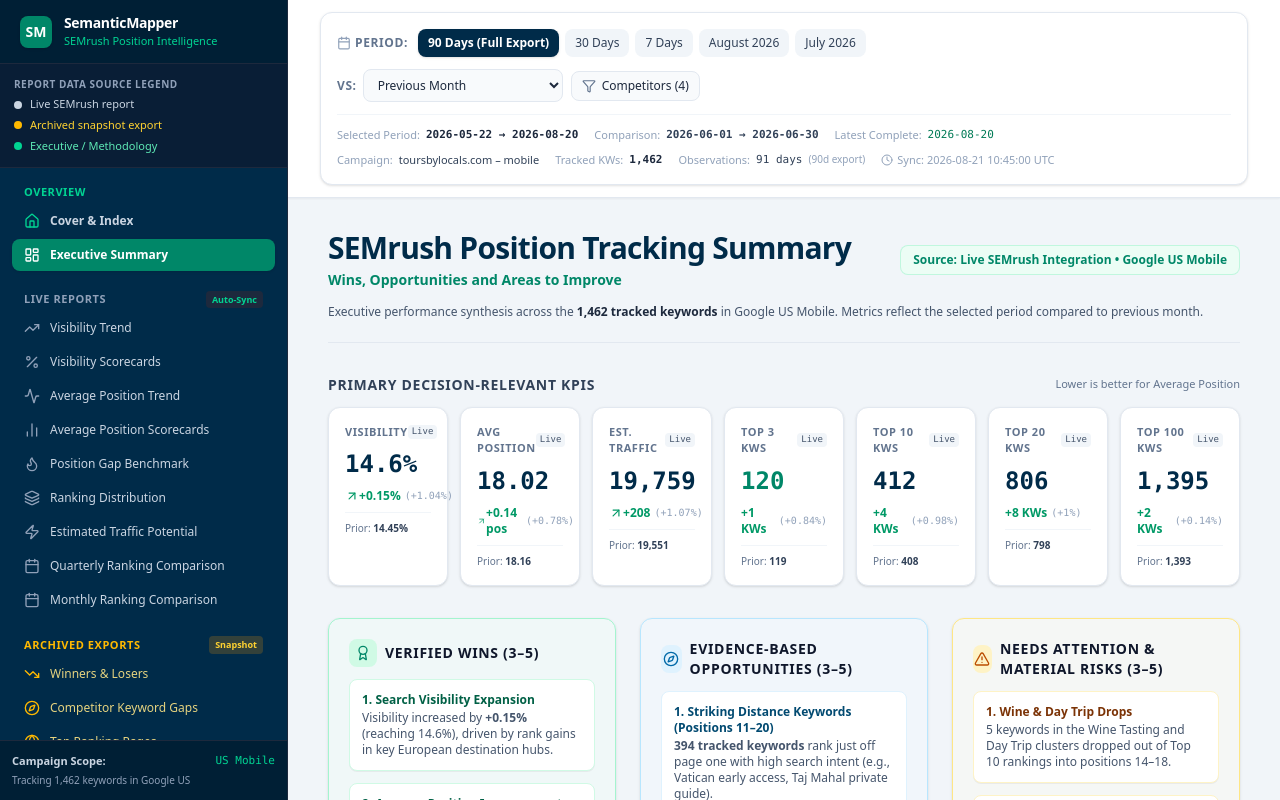
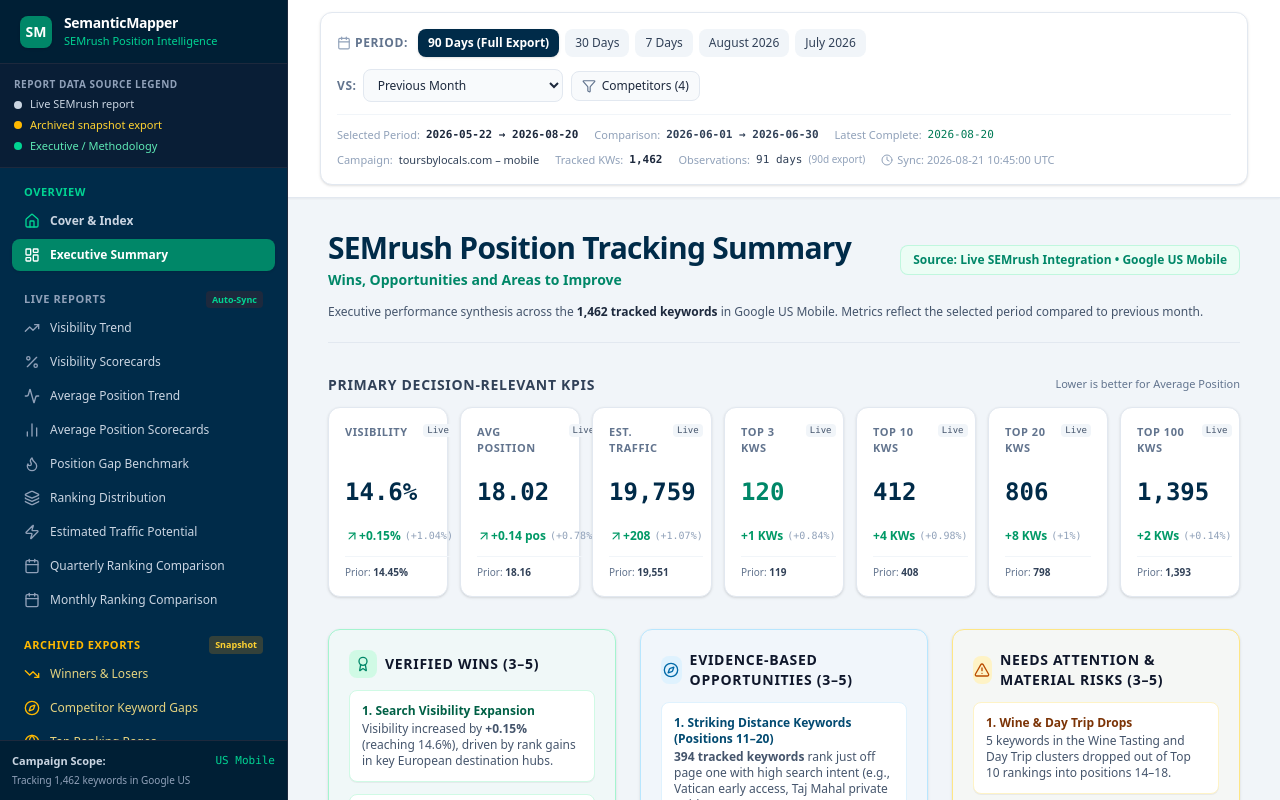
Before and after one commit to Ami55/semrush-position-analysis, a React (Vite) app: page / in a window 1280 px wide. Shown: the top 800 px of the page. Built offline with nearby package versions, Linux system fonts and the light colour scheme.

Commit message:
Add files via upload

```diff
--- a/src/components/ExecutiveSummary.tsx
+++ b/src/components/ExecutiveSummary.tsx
@@ -165,15 +165,15 @@
 
         <div className="grid grid-cols-2 gap-3 sm:grid-cols-3 lg:grid-cols-7">
           {/* KPI 1: Visibility */}
-          <div className="rounded-xl border border-slate-200 bg-white p-4 shadow-sm">
-            <div className="flex items-center justify-between text-slate-400">
+          <div className="grid min-h-[170px] grid-rows-[2.75rem_3rem_2.5rem_auto] rounded-xl border border-slate-200 bg-white p-4 shadow-sm">
+            <div className="flex items-start justify-between gap-2 text-slate-400">
               <span className="text-[11px] font-semibold uppercase tracking-wider text-slate-500">Visibility</span>
               <span className="rounded bg-slate-100 px-1 text-[9px] font-mono text-slate-600">Live</span>
             </div>
-            <div className="mt-2 flex items-baseline gap-1">
+            <div className="flex items-center gap-1">
               <span className="text-2xl font-extrabold text-[#002B49] font-mono">{tblMetrics.currentVisibility}%</span>
             </div>
-            <div className="mt-2 flex items-center gap-1 text-xs">
+            <div className="flex items-center gap-1 whitespace-nowrap text-xs">
               {tblMetrics.visibilityAbsChange >= 0 ? (
                 <span className="flex items-center font-bold text-emerald-600">
                   <ArrowUpRight className="h-3.5 w-3.5" />
@@ -187,21 +187,21 @@
               )}
               <span className="text-[10px] text-slate-400 font-mono">({tblMetrics.visibilityPctChange >= 0 ? '+' : ''}{tblMetrics.visibilityPctChange}%)</span>
             </div>
-            <div className="mt-2 border-t border-slate-100 pt-2 text-[10px] text-slate-500">
+            <div className="border-t border-slate-100 pt-2 text-[10px] text-slate-500">
               Prior: <strong className="text-slate-700">{tblMetrics.comparisonVisibility}%</strong>
             </div>
           </div>
 
           {/* KPI 2: Average Position (Lower is better!) */}
-          <div className="rounded-xl border border-slate-200 bg-white p-4 shadow-sm">
-            <div className="flex items-center justify-between text-slate-400">
+          <div className="grid min-h-[170px] grid-rows-[2.75rem_3rem_2.5rem_auto] rounded-xl border border-slate-200 bg-white p-4 shadow-sm">
+            <div className="flex items-start justify-between gap-2 text-slate-400">
               <span className="text-[11px] font-semibold uppercase tracking-wider text-slate-500">Avg Position</span>
               <span className="rounded bg-slate-100 px-1 text-[9px] font-mono text-slate-600">Live</span>
             </div>
-            <div className="mt-2 flex items-baseline gap-1">
+            <div className="flex items-center gap-1">
               <span className="text-2xl font-extrabold text-[#002B49] font-mono">{tblMetrics.currentAveragePosition}</span>
             </div>
-            <div className="mt-2 flex items-center gap-1 text-xs">
+            <div className="flex items-center gap-1 whitespace-nowrap text-xs">
               {tblMetrics.positionImprovement >= 0 ? (
                 <span className="flex items-center font-bold text-emerald-600" title="Position improved (lower number is better)">
                   <ArrowUpRight className="h-3.5 w-3.5" />
@@ -215,21 +215,21 @@
               )}
               <span className="text-[10px] text-slate-400 font-mono">({tblMetrics.positionImprovementPct >= 0 ? '+' : ''}{tblMetrics.positionImprovementPct}%)</span>
             </div>
-            <div className="mt-2 border-t border-slate-100 pt-2 text-[10px] text-slate-500">
+            <div className="border-t border-slate-100 pt-2 text-[10px] text-slate-500">
               Prior: <strong className="text-slate-700">{tblMetrics.comparisonAveragePosition}</strong>
             </div>
           </div>
 
           {/* KPI 3: Estimated Traffic */}
-          <div className="rounded-xl border border-slate-200 bg-white p-4 shadow-sm">
-            <div className="flex items-center justify-between text-slate-400">
+          <div className="grid min-h-[170px] grid-rows-[2.75rem_3rem_2.5rem_auto] rounded-xl border border-slate-200 bg-white p-4 shadow-sm">
+            <div className="flex items-start justify-between gap-2 text-slate-400">
               <span className="text-[11px] font-semibold uppercase tracking-wider text-slate-500">Est. Traffic</span>
               <span className="rounded bg-slate-100 px-1 text-[9px] font-mono text-slate-600">Live</span>
             </div>
-            <div className="mt-2 flex items-baseline gap-1">
+            <div className="flex items-center gap-1">
               <span className="text-2xl font-extrabold text-[#002B49] font-mono">{(tblMetrics.currentEstimatedTraffic ?? 0).toLocaleString()}</span>
             </div>
-            <div className="mt-2 flex items-center gap-1 text-xs">
+            <div className="flex items-center gap-1 whitespace-nowrap text-xs">
               {(tblMetrics.trafficAbsChange ?? 0) >= 0 ? (
                 <span className="flex items-center font-bold text-emerald-600">
                   <ArrowUpRight className="h-3.5 w-3.5" />
@@ -243,87 +243,87 @@
               )}
               <span className="text-[10px] text-slate-400 font-mono">({tblMetrics.trafficPctChange >= 0 ? '+' : ''}{tblMetrics.trafficPctChange}%)</span>
             </div>
-            <div className="mt-2 border-t border-slate-100 pt-2 text-[10px] text-slate-500">
+            <div className="border-t border-slate-100 pt-2 text-[10px] text-slate-500">
               Prior: <strong className="text-slate-700">{(tblMetrics.comparisonEstimatedTraffic ?? 0).toLocaleString()}</strong>
             </div>
           </div>
 
           {/* KPI 4: Top 3 */}
-          <div className="rounded-xl border border-slate-200 bg-white p-4 shadow-sm">
-            <div className="flex items-center justify-between text-slate-400">
+          <div className="grid min-h-[170px] grid-rows-[2.75rem_3rem_2.5rem_auto] rounded-xl border border-slate-200 bg-white p-4 shadow-sm">
+            <div className="flex items-start justify-between gap-2 text-slate-400">
               <span className="text-[11px] font-semibold uppercase tracking-wider text-slate-500">Top 3 KWs</span>
               <span className="rounded bg-slate-100 px-1 text-[9px] font-mono text-slate-600">Live</span>
             </div>
-            <div className="mt-2 flex items-baseline gap-1">
+            <div className="flex items-center gap-1">
               <span className="text-2xl font-extrabold text-[#008768] font-mono">{(tblMetrics.currentTop3 ?? 0).toLocaleString()}</span>
             </div>
-            <div className="mt-2 flex items-center gap-1 text-xs">
+            <div className="flex items-center gap-1 whitespace-nowrap text-xs">
               <span className={`flex items-center font-bold ${tblMetrics.top3AbsChange >= 0 ? 'text-emerald-600' : 'text-rose-600'}`}>
                 {tblMetrics.top3AbsChange >= 0 ? '+' : ''}{tblMetrics.top3AbsChange} KWs
               </span>
               <span className="text-[10px] text-slate-400 font-mono">({tblMetrics.top3PctChange >= 0 ? '+' : ''}{tblMetrics.top3PctChange}%)</span>
             </div>
-            <div className="mt-2 border-t border-slate-100 pt-2 text-[10px] text-slate-500">
+            <div className="border-t border-slate-100 pt-2 text-[10px] text-slate-500">
               Prior: <strong className="text-slate-700">{(tblMetrics.comparisonTop3 ?? 0).toLocaleString()}</strong>
             </div>
           </div>
 
           {/* KPI 5: Top 10 */}
-          <div className="rounded-xl border border-slate-200 bg-white p-4 shadow-sm">
-            <div className="flex items-center justify-between text-slate-400">
+          <div className="grid min-h-[170px] grid-rows-[2.75rem_3rem_2.5rem_auto] rounded-xl border border-slate-200 bg-white p-4 shadow-sm">
+            <div className="flex items-start justify-between gap-2 text-slate-400">
               <span className="text-[11px] font-semibold uppercase tracking-wider text-slate-500">Top 10 KWs</span>
               <span className="rounded bg-slate-100 px-1 text-[9px] font-mono text-slate-600">Live</span>
             </div>
-            <div className="mt-2 flex items-baseline gap-1">
+            <div className="flex items-center gap-1">
               <span className="text-2xl font-extrabold text-[#002B49] font-mono">{(tblMetrics.currentTop10 ?? 0).toLocaleString()}</span>
             </div>
-            <div className="mt-2 flex items-center gap-1 text-xs">
+            <div className="flex items-center gap-1 whitespace-nowrap text-xs">
               <span className={`flex items-center font-bold ${tblMetrics.top10AbsChange >= 0 ? 'text-emerald-600' : 'text-rose-600'}`}>
                 {tblMetrics.top10AbsChange >= 0 ? '+' : ''}{tblMetrics.top10AbsChange} KWs
               </span>
               <span className="text-[10px] text-slate-400 font-mono">({tblMetrics.top10PctChange >= 0 ? '+' : ''}{tblMetrics.top10PctChange}%)</span>
             </div>
-            <div className="mt-2 border-t border-slate-100 pt-2 text-[10px] text-slate-500">
+            <div className="border-t border-slate-100 pt-2 text-[10px] text-slate-500">
               Prior: <strong className="text-slate-700">{(tblMetrics.comparisonTop10 ?? 0).toLocaleString()}</strong>
             </div>
           </div>
 
           {/* KPI 6: Top 20 */}
-          <div className="rounded-xl border border-slate-200 bg-white p-4 shadow-sm">
-            <div className="flex items-center justify-between text-slate-400">
+          <div className="grid min-h-[170px] grid-rows-[2.75rem_3rem_2.5rem_auto] rounded-xl border border-slate-200 bg-white p-4 shadow-sm">
+            <div className="flex items-start justify-between gap-2 text-slate-400">
               <span className="text-[11px] font-semibold uppercase tracking-wider text-slate-500">Top 20 KWs</span>
               <span className="rounded bg-slate-100 px-1 text-[9px] font-mono text-slate-600">Live</span>
             </div>
-            <div className="mt-2 flex items-baseline gap-1">
+            <div className="flex items-center gap-1">
               <span className="text-2xl font-extrabold text-[#002B49] font-mono">{(tblMetrics.currentTop20 ?? 0).toLocaleString()}</span>
             </div>
-            <div className="mt-2 flex items-center gap-1 text-xs">
+            <div className="flex items-center gap-1 whitespace-nowrap text-xs">
               <span className={`flex items-center font-bold ${tblMetrics.top20AbsChange >= 0 ? 'text-emerald-600' : 'text-rose-600'}`}>
                 {tblMetrics.top20AbsChange >= 0 ? '+' : ''}{tblMetrics.top20AbsChange} KWs
               </span>
               <span className="text-[10px] text-slate-400 font-mono">({tblMetrics.top20PctChange >= 0 ? '+' : ''}{tblMetrics.top20PctChange}%)</span>
             </div>
-            <div className="mt-2 border-t border-slate-100 pt-2 text-[10px] text-slate-500">
+            <div className="border-t border-slate-100 pt-2 text-[10px] text-slate-500">
               Prior: <strong className="text-slate-700">{(tblMetrics.comparisonTop20 ?? 0).toLocaleString()}</strong>
             </div>
           </div>
 
           {/* KPI 7: Top 100 */}
-          <div className="rounded-xl border border-slate-200 bg-white p-4 shadow-sm">
-            <div className="flex items-center justify-between text-slate-400">
+          <div className="grid min-h-[170px] grid-rows-[2.75rem_3rem_2.5rem_auto] rounded-xl border border-slate-200 bg-white p-4 shadow-sm">
+            <div className="flex items-start justify-between gap-2 text-slate-400">
               <span className="text-[11px] font-semibold uppercase tracking-wider text-slate-500">Top 100 KWs</span>
               <span className="rounded bg-slate-100 px-1 text-[9px] font-mono text-slate-600">Live</span>
             </div>
-            <div className="mt-2 flex items-baseline gap-1">
+            <div className="flex items-center gap-1">
               <span className="text-2xl font-extrabold text-[#002B49] font-mono">{(tblMetrics.currentTop100 ?? 0).toLocaleString()}</span>
             </div>
-            <div className="mt-2 flex items-center gap-1 text-xs">
+            <div className="flex items-center gap-1 whitespace-nowrap text-xs">
               <span className={`flex items-center font-bold ${tblMetrics.top100AbsChange >= 0 ? 'text-emerald-600' : 'text-rose-600'}`}>
                 {tblMetrics.top100AbsChange >= 0 ? '+' : ''}{tblMetrics.top100AbsChange} KWs
               </span>
               <span className="text-[10px] text-slate-400 font-mono">({tblMetrics.top100PctChange >= 0 ? '+' : ''}{tblMetrics.top100PctChange}%)</span>
             </div>
-            <div className="mt-2 border-t border-slate-100 pt-2 text-[10px] text-slate-500">
+            <div className="border-t border-slate-100 pt-2 text-[10px] text-slate-500">
               Prior: <strong className="text-slate-700">{(tblMetrics.comparisonTop100 ?? 0).toLocaleString()}</strong>
             </div>
           </div>
```
